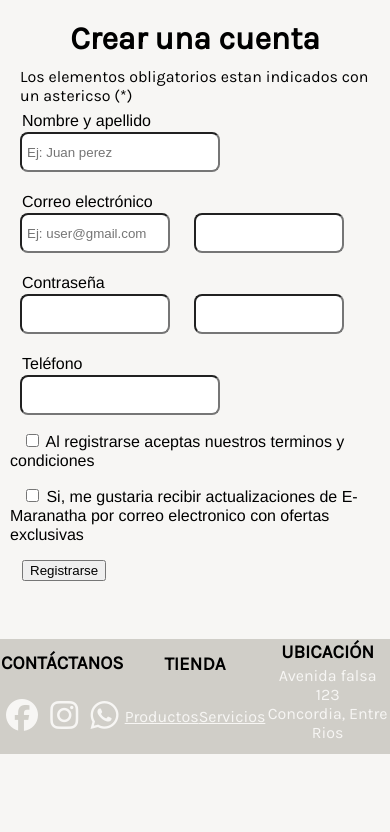
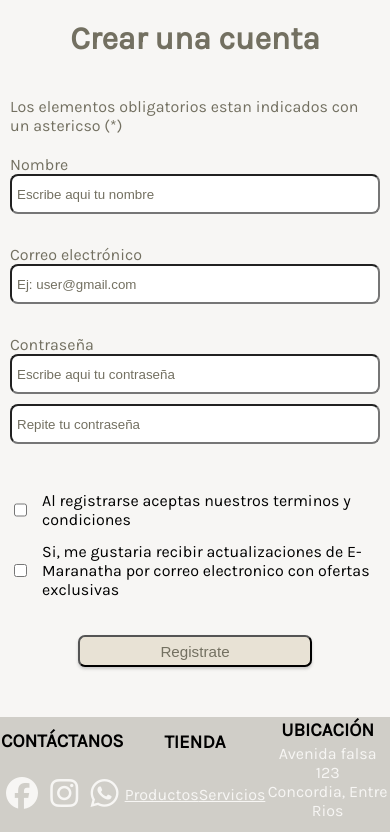
Before and after one commit to valentavo/TN02_9_grupo9, a Node server app: page /registro in a window 390 px wide. Shown: the part 90-922 px from the top of the page. Before the commit the page ends 844 px from the top, so only its background shows below. Run offline with Node 20, Linux system fonts and the light colour scheme; some libraries are stand-ins or nearby versions.

Commit message:
terminado el registro mobile, queda version desktop

```diff
--- a/public/css/register-styles.css
+++ b/public/css/register-styles.css
@@ -1,52 +1,100 @@
-.R-main {
+main.r_main {
     background-color: #F7F6F4;
-   padding: 0px 10px;
-
-}
-h1 {
-        text-align: center;
-        margin: 10px;
+    padding: 0px 10px;
 }
 
-.R-primer-input{
+main.r_main h1.r_title {
+    text-align: center;
+    margin: 10px;
+    color: #737061;
+}
+
+main.r_main p.r_guide {
+    margin: 40px 0 5px;
+    text-align: left;
+    color: #737061;
+}
+
+main.r_main form {
+    margin-top: 20px;
+}
+
+main.r_main form section.r_inputs-section {
     display: flex;
-    width: 200px;
+    flex-direction: column;
+    align-items: center;
+    justify-content: space-between;
+    height: 300px;
+}
+
+main.r_main form section.r_inputs-section div {
+    width: 100%;
+}
+
+main.r_main section.r_inputs-section label {
+    align-self: flex-start;
+    color: #737061;
+}
+
+main.r_main section.r_inputs-section input::placeholder {
+    color: #737061;
+}
+
+main.r_main form section.r_inputs-section input.r_input-text {
+    width: 100%;
     height: 40px;
     border-radius: 8px;
     padding: 5px;
-    margin: 0px 10px;
-    box-sizing: border-box;
-}
-.R-segundo-input{
-    width: 150px;
-    height: 40px;
-    border-radius: 8px;
-    padding: 5px;
-    box-sizing: border-box;
-    margin: 0px 10px;
 }
 
-label  {
-    padding: 2px;
-    margin: 0px 10px;
-    font-family: 'Franklin Gothic Medium', 'Arial Narrow', Arial, sans-serif;
+main.r_main form section.r_inputs-section div.r_clave-container {
+    width: 100%;
+    height: 120px;
 }
-.R-parrafo{
-    margin: 5px 10px;
+
+main.r_main form section.r_inputs-section div.r_clave-container input.r_clave2 {
+    margin-top: 10px;
+}
+
+main.r_main form section.r_options-section {
+    display: flex;
+    flex-direction: column;
+    justify-content: space-around;
+    height: 120px;
+    margin: 30px 0;
+}
+
+main.r_main form section.r_options-section div{
+    display: flex;
+    flex-direction: row-reverse;
+}
+
+main.r_main form section.r_options-section div p {
+    margin: 0;
+    font-size: 0.85rem;
+}
+
+main.r_main form section.r_options-section div input {
+    margin-right: 15px;
+}
+
+main.r_main form div.r_button-container {
+    display: flex;
+    justify-content: center;
+    width: 100%;
+    height: 2rem;
+    margin-bottom: 50px;
+}
+
+main.r_main form div.r_button-container button {
+    background-color: #E8E2D5;
+    color: #737061;
+    border-radius: 7px;
+    box-shadow: 0px 2px 3px rgba(100, 100, 100, 0.3);
+    padding: 5px 80px;
+    font-size: 0.95rem;
+}
+
+@media(min-width: 360px){
 
 }
-.R-div-inputs{
-    display: flex;
-}
-R-boton-registro{
-    background-color: #C9A885;
-}
-.g_main-footer{
-    margin-top: 0px;
-}
-
-
-
-@media(min-width: 480px){
-
-}
--- a/views/login.html
+++ b/views/login.html
@@ -80,7 +80,6 @@
                     </div>
             </form>
 
-
         </main>
         <footer class="g_main-footer">
             <section class="g_contacto-container">
--- a/views/register.html
+++ b/views/register.html
@@ -49,64 +49,40 @@
                 </div>
             </div>
         </header>
-        <main class="R-main">
-            <body>
-    <form action='/registro' method='get'>
-        <h1> Crear una cuenta </h1>
-            <p class="R-parrafo">
-             Los elementos obligatorios estan indicados con un astericso (*)
-            </p>
-                  <div class="R-div-inputs">
-                    <label>Nombre y apellido</label>
-                  </div>
-                  <div>
-                        <input  class="R-primer-input" type='text' name='nombreCompleto' id='nombre' placeholder="Ej: Juan perez" required>
-                  </div><br>
-                  <div class="R-div-inputs">
-
-                        <label>Correo electrónico</label><br>
+        <main class="r_main">
+            <h1 class="r_title"> Crear una cuenta </h1>
+            <p class="r_guide">Los elementos obligatorios estan indicados con un astericso (*)</p>
+            <form action='/registro' method='GET'>
+                <section class="r_inputs-section">
+                    <div class="r_name-container">
+                        <label for="name">Nombre</label>
+                        <input  class="r_input-text" type='text' name='name' id='name' placeholder="Escribe aqui tu nombre" required>
+                    </div>
+                    <div class="r_email-container">
+                        <label for="email">Correo electrónico</label>
+                        <input class="r_input-text" type='email' name='email' id='email' placeholder='Ej: user@gmail.com' required>
                     </div>
 
+                    <div class="r_clave-container">
+                        <label for="clave1">Contraseña</label>
+                        <input class="r_input-text" type='password' name='clave' id='clave1' placeholder='Escribe aqui tu contraseña' required>
+                        <input class="r_input-text r_clave2" type='password' name='clave' id='clave2' placeholder='Repite tu contraseña' required>
+                    </div>
+                </section>
+                <section class="r_options-section">
                     <div>
-                        <input class="R-segundo-input" type='email' name='email' id='email' placeholder='Ej: user@gmail.com' required>
-                        <input class="R-segundo-input" type='email' name='email' id='email'  required>
-                  </div><br>
-                   <div class="R-div-inputs">
-
-                        <label>Contraseña</label><br>
-                   </div>
-                   <div>
-                        <input class="R-segundo-input" type='password' name='clave' id='contraseña' required>
-                        <input class="R-segundo-input" type='password' name='clave' id='contraseña' required>
-
-                         </div><br>
-
-                 <div class="R-div-inputs">
-                    <label>Teléfono</label>
+                        <label for="terms-conditions">Al registrarse aceptas nuestros terminos y condiciones</label>
+                        <input type='checkbox' name="terms-conditions" id="terms-conditions">
+                    </div>
+                    <div>
+                        <label for="notifications">Si, me gustaria recibir actualizaciones de E-Maranatha por correo electronico con ofertas exclusivas</label>
+                        <input type='checkbox' name="notifications" id="notifications">
+                    </div>
+                </section>
+                <div class="r_button-container">
+                    <button type="submit">Registrate</button>
                 </div>
-                <div>
-                         <input class="R-primer-input" type='tel' name='telefono' id='telefono'>
-                </div>
-                <p>
-                    <label>
-                        <input type='checkbox'>
-                 Al registrarse aceptas nuestros terminos y condiciones
-                     </label>
-                </p>
-                <p>
-                    <label>
-                        <input type='checkbox'>
-                        Si, me gustaria recibir actualizaciones de E-Maranatha por
-                        correo electronico con ofertas exclusivas
-                    </label>
-        </p>
-          <label>
-            <input class="R-boton-registro" type="submit" value="Registrarse">
-          </label>
-    </form>
-
-</body>
-</html>
+            </form>
         </main>
         <footer class="g_main-footer">
             <section class="g_contacto-container">
```
